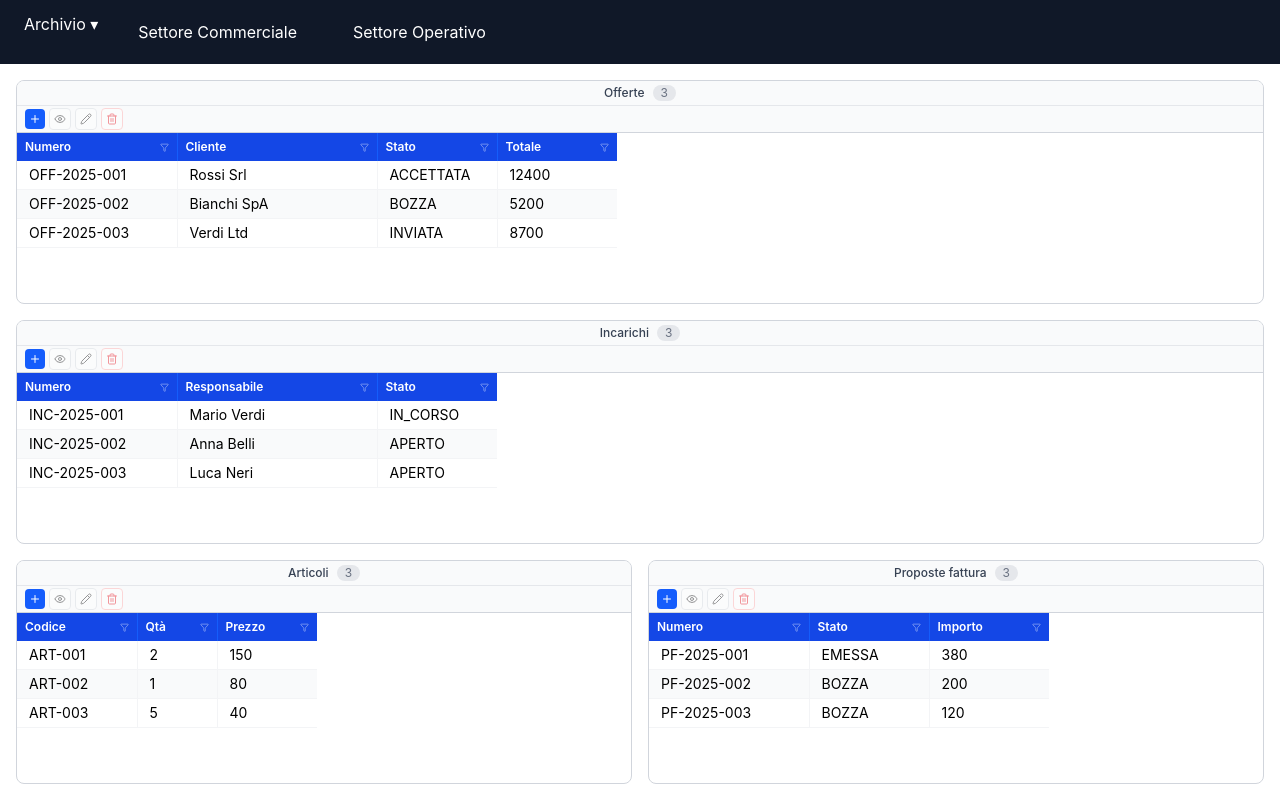
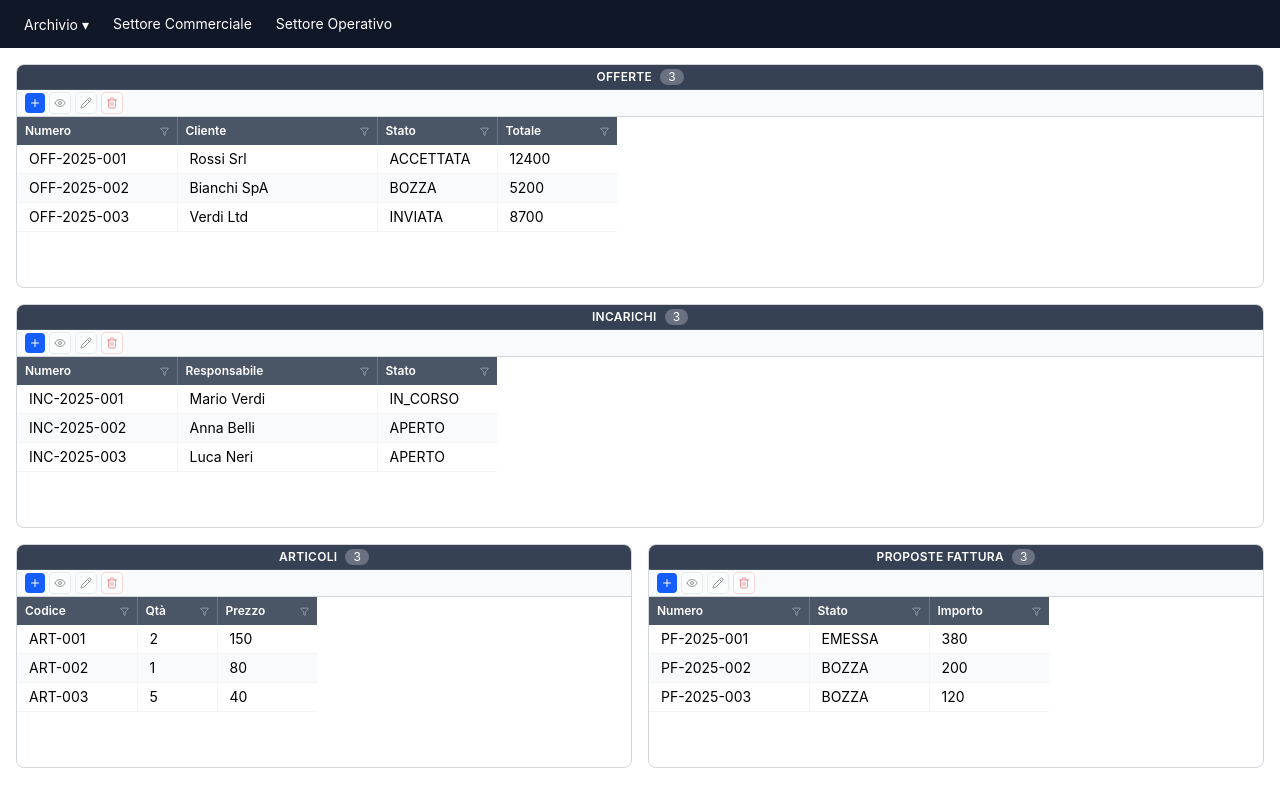
Before and after one commit to Ferro98/Company-Handler, a React (Vite) app in the folder frontend/: page /commerciale in a window 1280 px wide. Built offline with nearby package versions, Linux system fonts and the light colour scheme.

Commit message:
feat: navbar with working dropdowns and submenus

```diff
--- a/frontend/src/components/DataGrid.tsx
+++ b/frontend/src/components/DataGrid.tsx
@@ -16,7 +16,7 @@ type Props<T> = {
     titolo: string
     colonne: Colonna<T>[]
     dati: T[]
-    onSeleziona?: (riga: T) => void
+    onSeleziona?: (riga: T | null) => void
     rigaSelezionata?: T | null
     caricamento?: boolean
     onInserisci?: () => void
@@ -62,9 +62,9 @@ export default function DataGrid<T extends { id: number }>({
         <div className="flex flex-col border border-gray-300 rounded-lg overflow-hidden bg-white h-full">
 
             {/* RIGA 1: titolo + contatore */}
-            <div className="flex items-center justify-center gap-2 px-3 py-1 bg-gray-50 border-b border-gray-200">
-                <span className="font-medium text-xs text-gray-700">{titolo}</span>
-                <span className="text-xs bg-gray-200 text-gray-500 rounded-full px-2 py-0">{datiFiltrati.length}</span>
+            <div className="flex items-center justify-center gap-2 px-3 py-1 bg-gray-700 border-b border-gray-600">
+                <span className="font-semibold text-xs text-white tracking-wide uppercase">{titolo}</span>
+                <span className="text-xs bg-gray-500 text-white rounded-full px-2">{datiFiltrati.length}</span>
             </div>
 
             {/* RIGA 2: bottoni azioni */}
@@ -107,12 +107,12 @@ export default function DataGrid<T extends { id: number }>({
                     <table className="text-sm border-collapse" style={{ tableLayout: 'fixed', width: colonne.reduce((acc, c) => acc + (c.width ?? 150), 0) }}>
                         {/* HEADER */}
                         <thead className="sticky top-0 z-10">
-                            <tr className="bg-blue-700 text-white">
+                            <tr className="bg-gray-600 text-white">
                                 {colonne.map((col) => (
                                     <th
                                         key={String(col.key)}
                                         style={{ width: col.width ?? 150, height: 28 }}
-                                        className="px-2 py-1 text-left border-r border-blue-600 last:border-r-0 cursor-pointer select-none"
+                                        className="px-2 border-r border-gray-500 last:border-r-0 cursor-pointer select-none align-middle"
                                         onClick={() => setColonnaFiltroAttiva(colonnaFiltroAttiva === String(col.key) ? null : String(col.key))}
                                     >
                                         {colonnaFiltroAttiva === String(col.key) ? (
@@ -128,7 +128,7 @@ export default function DataGrid<T extends { id: number }>({
                                                     e.stopPropagation()
                                                 }}
                                                 style={{ width: (col.width ?? 150) - 16, height: 16 }}
-                                                className="text-xs px-1 py-0 bg-blue-800 text-white border-b border-white outline-none placeholder-blue-300 box-border"
+                                                className="w-full text-xs px-1 py-0 bg-gray-800 text-white border-b border-white outline-none placeholder-gray-400 box-border"
                                                 placeholder={col.label}
                                             />
                                         ) : (
@@ -151,7 +151,13 @@ export default function DataGrid<T extends { id: number }>({
                                 return (
                                     <tr
                                         key={riga.id}
-                                        onClick={() => onSeleziona?.(riga)}
+                                        onClick={() => {
+                                            if (rigaSelezionata && (rigaSelezionata as any).id === riga.id) {
+                                                onSeleziona?.(null as any)  // deseleziona
+                                            } else {
+                                                onSeleziona?.(riga)
+                                            }
+                                        }}
                                         className={`cursor-pointer border-b border-gray-100
                                             ${isSelezionata ? 'bg-blue-100 font-medium' : idx % 2 === 0 ? 'bg-white' : 'bg-gray-50'}
                                             hover:bg-blue-50`}
--- a/frontend/src/components/Navbar.tsx
+++ b/frontend/src/components/Navbar.tsx
@@ -1,75 +1,72 @@
 import { Link } from 'react-router-dom'
-import { useEffect, useState } from 'react'
+import { useEffect, useRef, useState } from 'react'
 
 export default function Navbar() {
     const [menuAperto, setMenuAperto] = useState<string | null>(null)
     const [sottomenuAperto, setSottomenuAperto] = useState<string | null>(null)
+    const navRef = useRef<HTMLElement>(null)
 
     useEffect(() => {
         function handleClickFuori(e: MouseEvent) {
-            const nav = document.querySelector('nav')
-            if (nav && !nav.contains(e.target as Node)) {
+            if (navRef.current && !navRef.current.contains(e.target as Node)) {
                 setMenuAperto(null)
                 setSottomenuAperto(null)
             }
         }
-
-        document.addEventListener('click', handleClickFuori)
-
-        return () => {
-            document.removeEventListener('click', handleClickFuori)
-        }
+        document.addEventListener('mousedown', handleClickFuori)
+        return () => document.removeEventListener('mousedown', handleClickFuori)
     }, [])
 
     function toggleMenu(nome: string, sottomenu?: boolean) {
-        sottomenu ? setSottomenuAperto(sottomenuAperto === nome ? null : nome) : setMenuAperto(menuAperto === nome ? null : nome)
+        if (sottomenu) {
+            setSottomenuAperto(sottomenuAperto === nome ? null : nome)
+        } else {
+            if (menuAperto === nome) {
+                setMenuAperto(null)
+                setSottomenuAperto(null)
+            } else {
+                setMenuAperto(nome)
+                setSottomenuAperto(null)
+            }
+        }
+    }
+
+    function chiudiTutto() {
+        setMenuAperto(null)
+        setSottomenuAperto(null)
     }
 
     return (
-        <nav className="bg-gray-900 text-white px-6 py-3 flex gap-6 relative">
+        <nav ref={navRef} className="bg-gray-900 text-white px-6 py-3 flex items-center gap-6 relative">
             <div className="relative">
-                <button
-                    onClick={() => toggleMenu('archivio')}
-                    className="hover:text-gray-300 transition-colors"
-                >
+                <button onClick={() => toggleMenu('archivio')} className="text-sm hover:text-gray-300 transition-colors">
                     Archivio ▾
                 </button>
                 {menuAperto === 'archivio' && (
                     <div className="absolute top-full left-0 bg-gray-800 mt-1 rounded shadow-lg min-w-48 z-50">
-                        <Link to="/anagrafica" className="block px-4 py-2 hover:bg-gray-700">
+                        <Link to="/anagrafica" onClick={chiudiTutto} className="block px-4 py-2 hover:bg-gray-700 text-sm">
                             Anagrafica
                         </Link>
-                        <div className='relative'>
-                            <button
-                                onClick={() => toggleMenu('commerciale', true)}
-                                className="w-full text-left px-4 py-2 hover:bg-gray-700"
-                            >
+                        <div className="relative">
+                            <button onClick={() => toggleMenu('commerciale', true)} className="w-full text-left px-4 py-2 hover:bg-gray-700 text-sm">
                                 Archivio Commerciale ▾
                             </button>
                             {sottomenuAperto === 'commerciale' && (
                                 <div className="absolute left-full top-0 bg-gray-700 rounded shadow-lg min-w-48 z-50">
-                                    <Link to="/listino-articoli" className="block px-4 py-2 hover:bg-gray-600">
-                                        Listino Articoli
-                                    </Link>
-                                    <Link to="/tipi-documento-offerta" className="block px-4 py-2 hover:bg-gray-600">
-                                        Tipi Documento Offerta
-                                    </Link>
-                                    <Link to="/tipi-documento-incarico" className="block px-4 py-2 hover:bg-gray-600">
-                                        Tipi Documento Incarico
-                                    </Link>
+                                    <Link to="/listino-articoli" onClick={chiudiTutto} className="block px-4 py-2 hover:bg-gray-600 text-sm">Listino Articoli</Link>
+                                    <Link to="/tipi-documento-offerta" onClick={chiudiTutto} className="block px-4 py-2 hover:bg-gray-600 text-sm">Tipi Documento Offerta</Link>
+                                    <Link to="/tipi-documento-incarico" onClick={chiudiTutto} className="block px-4 py-2 hover:bg-gray-600 text-sm">Tipi Documento Incarico</Link>
                                 </div>
                             )}
                         </div>
                     </div>
                 )}
+            </div>
 
-
-            </div>
-            <Link to="/commerciale" className="block px-4 py-2 hover:bg-gray-700">
+            <Link to="/commerciale" onClick={chiudiTutto} className="text-sm hover:text-gray-300 transition-colors">
                 Settore Commerciale
             </Link>
-
-            <Link to="/settore-operativo" className="block px-4 py-2 hover:bg-gray-700">
+            <Link to="/settore-operativo" onClick={chiudiTutto} className="text-sm hover:text-gray-300 transition-colors">
                 Settore Operativo
             </Link>
         </nav>
--- a/frontend/src/pages/CommercialePage.tsx
+++ b/frontend/src/pages/CommercialePage.tsx
@@ -45,11 +45,15 @@ export default function CommercialePage() {
 
     const articoliFiltrati = incaricoSelezionato
         ? articoli.filter(a => a.incaricoId === incaricoSelezionato.id)
-        : articoli
+        : offertaSelezionata
+            ? articoli.filter(a => incarichiFiltrati.some(i => i.id === a.incaricoId))
+            : articoli
 
     const proposteFiltrate = incaricoSelezionato
         ? proposte.filter(p => p.incaricoId === incaricoSelezionato.id)
-        : proposte
+        : offertaSelezionata
+            ? proposte.filter(p => incarichiFiltrati.some(i => i.id === p.incaricoId))
+            : proposte
 
     useEffect(() => {
         Promise.all([
```
